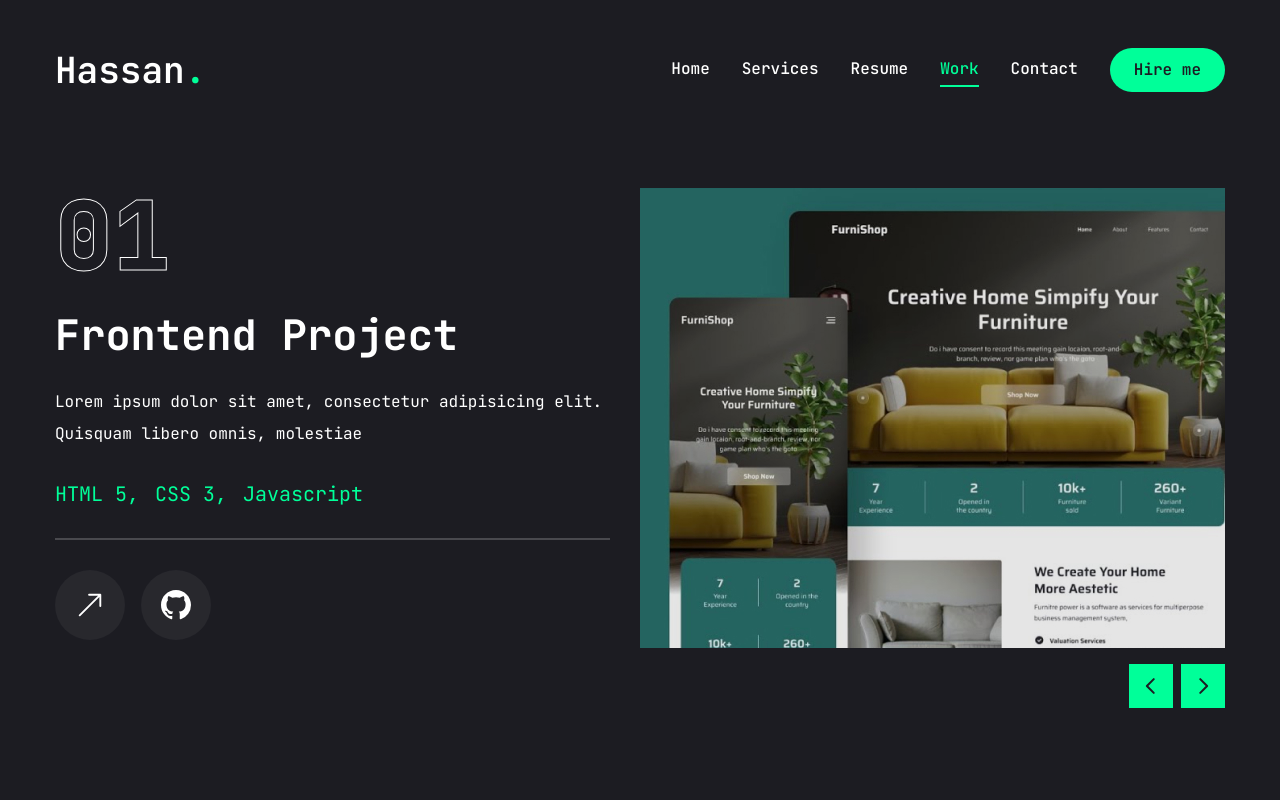
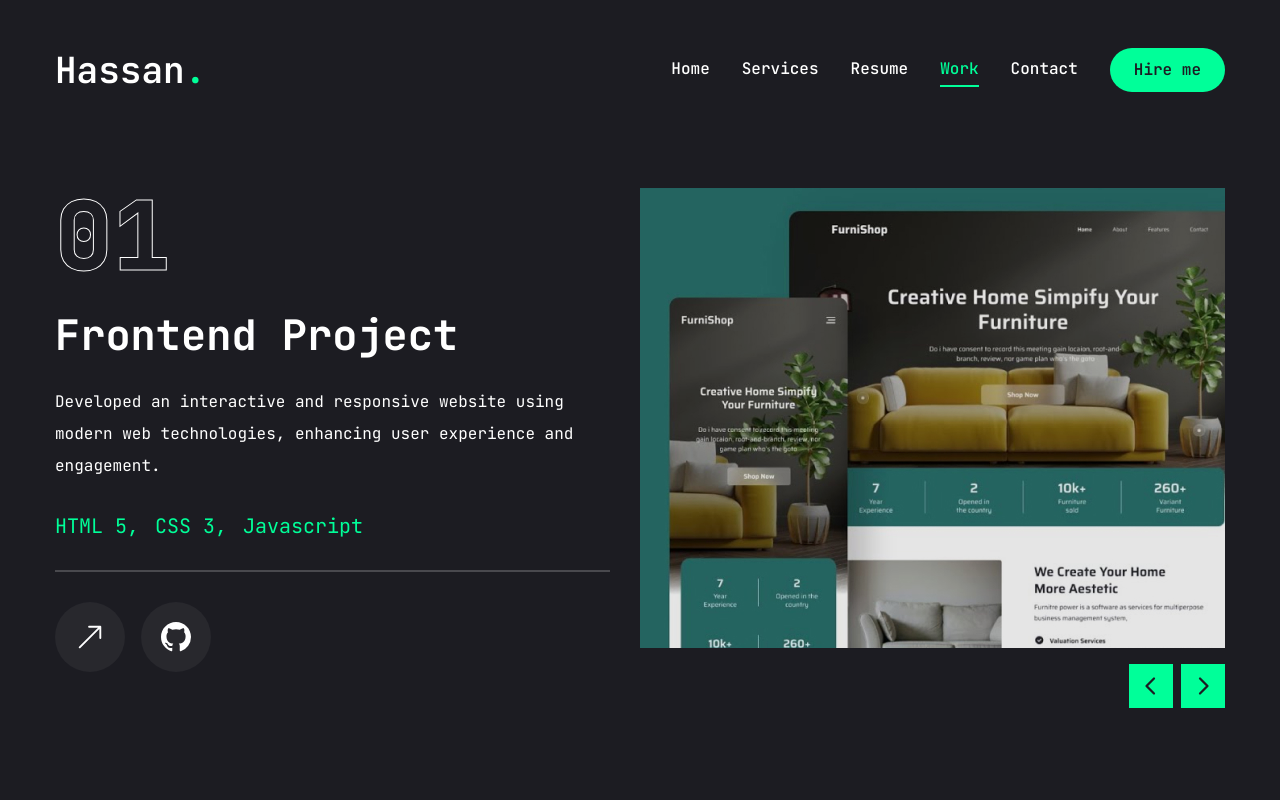
Before and after one commit to hassaniqbal23/myportfolio, a Next.js app: page /Work in a window 1280 px wide. Built offline with nearby package versions, Linux system fonts and the light colour scheme.

Commit message:
add real text

```diff
--- a/src/app/Contact/page.jsx
+++ b/src/app/Contact/page.jsx
@@ -70,16 +70,17 @@ const Contact = () => {
       <div className="container mx-auto">
         <div className="flex flex-col xl:flex-row gap-[30px]">
           {/* form */}
-          <div className="xl:w-[54%] order-2 xl:order-none">
+          <div className="xl:w-[55%] order-2 xl:order-none">
             <form
               className="flex flex-col gap-6 p-10 bg-[#27272c] rounded-xl"
               onSubmit={handleSubmit}
             >
               <h3 className="text-4xl text-accent">Let&apos;s work together</h3>
               <p className="text-white/60">
-                Lorem, ipsum dolor sit amet consectetur adipisicing elit.
-                Explicabo deserunt ducimus consequatur pariatur aut?
+                Passionate full stack developer with expertise in Next.js. Let’s
+                build something amazing together!
               </p>
+
               {/* input */}
               <div className="grid grid-cols-1 md:grid-cols-2 gap-6">
                 <Input
@@ -121,7 +122,7 @@ const Contact = () => {
                 </SelectContent>
               </Select>
               <Textarea
-                className="h-[170px]"
+                className="h-[160px]"
                 placeholder="Type your message here"
                 value={message}
                 onChange={(e) => setMessage(e.target.value)}
--- a/src/app/Resume/page.jsx
+++ b/src/app/Resume/page.jsx
@@ -28,7 +28,7 @@ import { motion } from "framer-motion";
 const about = {
   title: "About me",
   description:
-    "Lorem ipsum, dolor sit amet consectetur adipisicing elit. Quisquam libero omnis, molestiae",
+    "I am a dedicated full stack developer with over 2 years of experience in crafting engaging and efficient web applications. My expertise covers a wide range of technologies, from frontend frameworks like React and Next.js to backend solutions with Node.js. I am committed to creating high-quality, scalable, and user-centric solutions that meet and exceed client expectations.",
   info: [
     { fieldName: "Name", fieldValue: "Hassan Iqbal" },
     { fieldName: "Phone", fieldValue: "(+92)3554231410" },
@@ -95,7 +95,7 @@ const education = {
   icon: "/assets/resume/cap.svg",
   title: "My Education",
   description:
-    "Lorem ipsum dolor sit amet, consectetur adipisicing elit. Laboriosam",
+    "I have a diverse educational background, combining formal education with specialized training in web development and design. My studies have provided a strong foundation in both technical and creative skills.",
   items: [
     {
       institution: "Online Course Platfrom",
@@ -137,7 +137,7 @@ const education = {
 const skills = {
   title: "My Skills",
   description:
-    "Lorem ipsum dolor sit amet consectetur adipisicing elit. Voluptates quibusdam, sunt explicabo inventore.",
+    "I possess a diverse set of skills that encompass both frontend and backend technologies, as well as design tools. My expertise enables me to create seamless and engaging web experiences.",
   skillList: [
     {
       icon: <FaHtml5 />,
@@ -167,7 +167,6 @@ const skills = {
       icon: <SiNextdotjs />,
       name: "Next.js",
     },
-
     {
       icon: <FaFigma />,
       name: "Figma",
--- a/src/app/Work/page.jsx
+++ b/src/app/Work/page.jsx
@@ -20,7 +20,7 @@ const projects = [
     category: "frontend",
     title: "project 1",
     description:
-      "Lorem ipsum dolor sit amet, consectetur adipisicing elit. Quisquam libero omnis, molestiae",
+      "Developed an interactive and responsive website using modern web technologies, enhancing user experience and engagement.",
     stack: [
       {
         name: "HTML 5",
@@ -34,14 +34,14 @@ const projects = [
     ],
     image: "/assets/work/thumb1.png",
     live: "",
-    github: "",
+    github: "https://github.com/hassaniqbal23",
   },
   {
     num: "02",
     category: "Fullstack",
     title: "project 2",
     description:
-      "Lorem ipsum dolor sit amet, consectetur adipisicing elit. Quisquam libero omnis, molestiae",
+      "Created a comprehensive web application with both frontend and backend integration, ensuring seamless functionality and performance.",
     stack: [
       {
         name: "HTML 5",
@@ -55,14 +55,14 @@ const projects = [
     ],
     image: "/assets/work/thumb2.png",
     live: "",
-    github: "",
+    github: "https://github.com/hassaniqbal23",
   },
   {
     num: "03",
     category: "frontend",
     title: "project 3",
     description:
-      "Lorem ipsum dolor sit amet, consectetur adipisicing elit. Quisquam libero omnis, molestiae",
+      "Built a modern, responsive user interface with Next.js and Tailwind CSS, focusing on performance and design.",
     stack: [
       {
         name: "Next.js",
@@ -73,7 +73,7 @@ const projects = [
     ],
     image: "/assets/work/thumb3.png",
     live: "",
-    github: "",
+    github: "https://github.com/hassaniqbal23",
   },
 ];
 
@@ -168,6 +168,7 @@ const Work = () => {
               <WorkSliderrBtns
                 containerStyles="flex gap-2 absolute right-0 bottom-[calc(50%_-_22px)] xl:bottom-0 z-20 w-full justify-between xl:w-max xl:justify-none"
                 btnStyles="bg-accent hover:bg-accent-hover text-primary text-[22px] w-[44px] h-[44px] flex justify-center items-center transition-all"
+                iconStyles="font-extrabold text-2xl "
               />
             </Swiper>
           </div>
--- a/src/components/Stats.jsx
+++ b/src/components/Stats.jsx
@@ -5,7 +5,7 @@ import { useEffect, useState } from "react";
 
 const StatsCount = [
   {
-    num: 12,
+    num: "2",
     text: "Years of experience",
   },
   {
--- a/src/components/WorkSliderrBtns.jsx
+++ b/src/components/WorkSliderrBtns.jsx
@@ -2,15 +2,21 @@
 import { useSwiper } from "swiper/react";
 import { PiCaretLeftBold, PiCaretRightBold } from "react-icons/pi";
 
-const WorkSliderrBtns = ({ containerStyles, btnStyles }) => {
+const WorkSliderrBtns = ({ containerStyles, btnStyles, iconStyles }) => {
   const swiper = useSwiper();
   return (
     <div className={containerStyles}>
       <button className={btnStyles}>
-        <PiCaretLeftBold onClick={() => swiper.slidePrev()} />
+        <PiCaretLeftBold
+          onClick={() => swiper.slidePrev()}
+          className={iconStyles}
+        />
       </button>
       <button className={btnStyles}>
-        <PiCaretRightBold onClick={() => swiper.slideNext()} />
+        <PiCaretRightBold
+          onClick={() => swiper.slideNext()}
+          className={iconStyles}
+        />
       </button>
     </div>
   );
```
